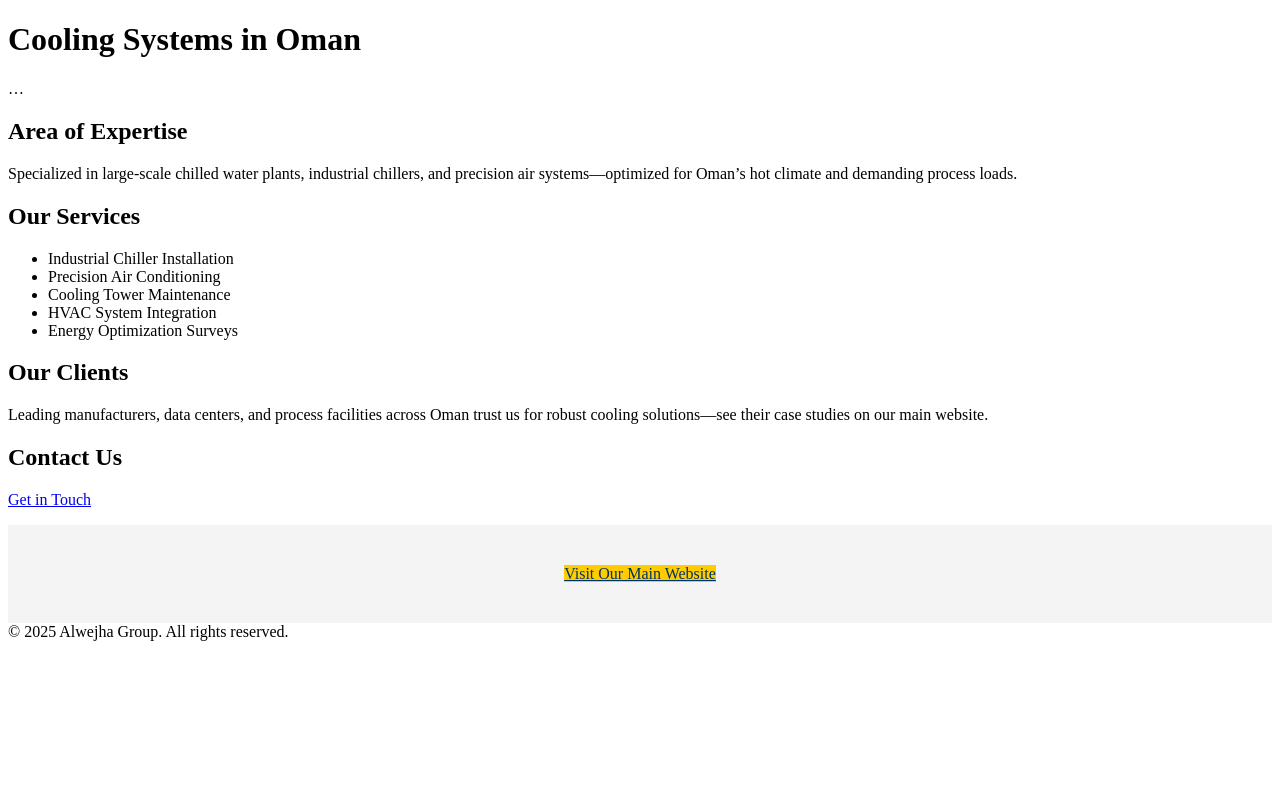
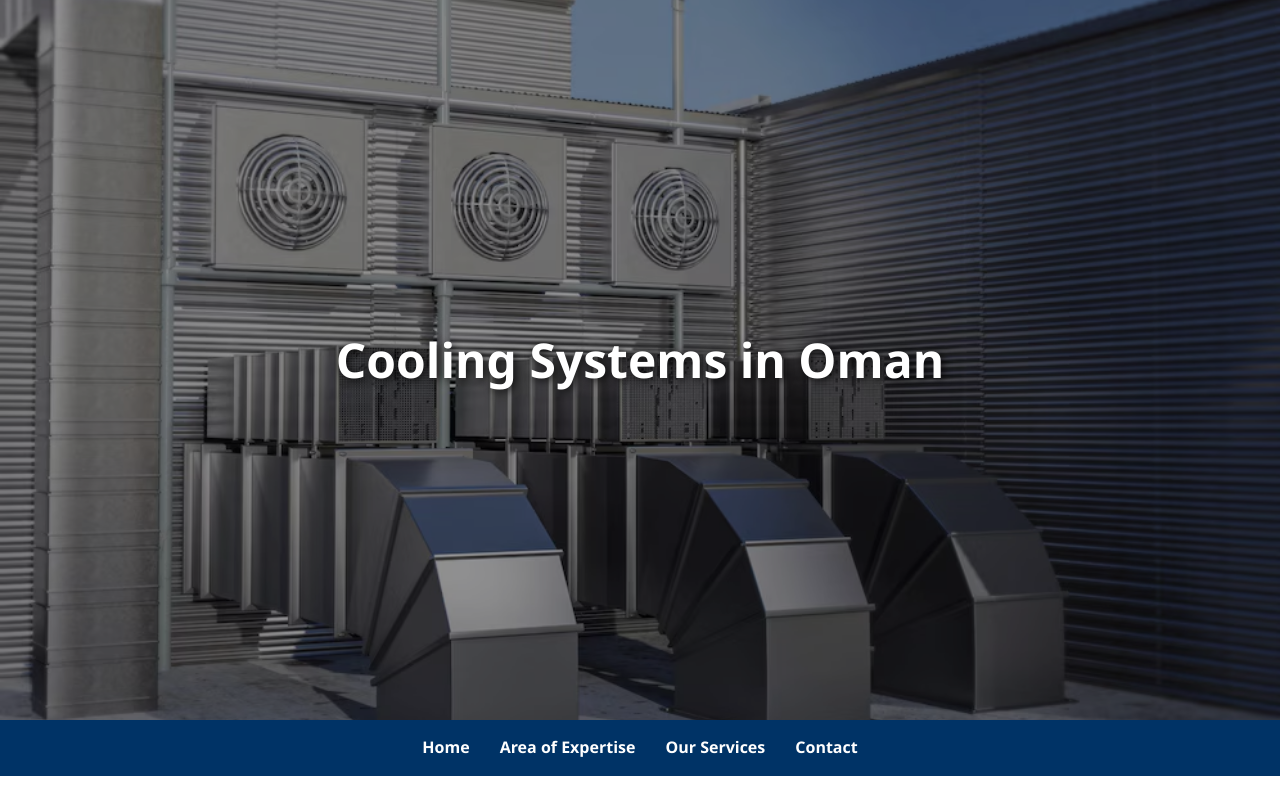
Before and after one commit to imferoz/cooling-systems-oman, a plain HTML site: page index.html in a window 1280 px wide. Shown: the top 800 px of the page. Drawn offline with Linux system fonts and the light colour scheme.

Commit message:
Update index.html

```diff
--- a/index.html
+++ b/index.html
@@ -1,4 +1,3 @@
-<!-- cooling-systems-oman.alwejhagroup.com/index.html -->
 <!DOCTYPE html>
 <html lang="en">
 <head>
@@ -7,13 +6,45 @@
   <meta name="description" content="Design and installation of industrial and commercial cooling systems in Oman—chillers, precision air, and chilled water solutions by Alwejha Group."/>
   <link rel="canonical" href="https://cooling-systems-oman.alwejhagroup.com/"/>
   <link rel="icon" type="image/webp" href="cooling-systems-oman.webp"/>
-  <style>/* same CSS; header background:url('cooling-systems-oman.webp') */</style>
+  <meta property="og:type" content="website"/>
+  <meta property="og:url" content="https://cooling-systems-oman.alwejhagroup.com/"/>
+  <meta property="og:title" content="Cooling Systems in Oman | Alwejha Group"/>
+  <meta property="og:description" content="Design and installation of industrial and commercial cooling systems in Oman—chillers, precision air, and chilled water solutions by Alwejha Group."/>
+  <meta property="og:image" content="https://cooling-systems-oman.alwejhagroup.com/cooling-systems-oman.webp"/>
+  <meta property="twitter:card" content="summary_large_image"/>
+  <meta property="twitter:url" content="https://cooling-systems-oman.alwejhagroup.com/"/>
+  <meta property="twitter:title" content="Cooling Systems in Oman | Alwejha Group"/>
+  <meta property="twitter:description" content="Design and installation of industrial and commercial cooling systems in Oman—chillers, precision air, and chilled water solutions by Alwejha Group."/>
+  <meta property="twitter:image" content="https://cooling-systems-oman.alwejhagroup.com/cooling-systems-oman.webp"/>
+
+  <style>
+    *{margin:0;padding:0;box-sizing:border-box;}
+    body{font-family:'Segoe UI',Tahoma,Geneva,Verdana,sans-serif;color:#333;background:#fff;line-height:1.6;}
+    header{background:url('cooling-systems-oman.webp')no-repeat center/cover;height:90vh;display:flex;align-items:center;justify-content:center;position:relative;text-align:center;color:#fff;}
+    header::after{content:"";position:absolute;top:0;left:0;right:0;bottom:0;background:rgba(0,0,0,0.4);}
+    header h1{z-index:1;font-size:3rem;text-shadow:2px 2px 8px rgba(0,0,0,0.8);}
+    nav{background:#003366;display:flex;justify-content:center;gap:30px;padding:15px 0;position:sticky;top:0;z-index:10;}
+    nav a{color:#fff;font-weight:600;text-decoration:none;transition:color .3s;}nav a:hover{color:#ffcc00;}
+    section{padding:60px 20px;max-width:1200px;margin:auto;}
+    section h2{color:#003366;margin-bottom:20px;font-size:2rem;text-align:center;}
+    section p,section ul{font-size:1rem;color:#555;text-align:center;}
+    ul{list-style:none;padding:0;}ul li{padding:8px 0;}
+    .btn{display:inline-block;padding:12px 25px;color:#fff;background:#003366;font-weight:bold;border-radius:5px;transition:background .3s;}
+    .btn:hover{background:#005599;}
+    footer{background:#003366;color:#fff;text-align:center;padding:20px;margin-top:40px;font-size:14px;}
+    @media(max-width:768px){header h1{font-size:2rem;}nav{flex-wrap:wrap;gap:15px;}}
+  </style>
 </head>
 <body>
 
   <header><h1>Cooling Systems in Oman</h1></header>
 
-  <nav>…</nav>
+  <nav>
+    <a href="https://www.alwejhagroup.com/">Home</a>
+    <a href="https://www.alwejhagroup.com/area-of-expertise">Area of Expertise</a>
+    <a href="https://www.alwejhagroup.com/our-services">Our Services</a>
+    <a href="https://www.alwejhagroup.com/contact">Contact</a>
+  </nav>
 
   <section id="expertise">
     <h2>Area of Expertise</h2>
@@ -42,7 +73,9 @@
   </section>
 
   <section style="text-align:center;padding:40px 0;background:#f4f4f4;">
-    <a class="btn" href="https://www.alwejhagroup.com/" style="background:#ffcc00;color:#003366;">Visit Our Main Website</a>
+    <a class="btn" href="https://www.alwejhagroup.com/" style="background:#ffcc00;color:#003366;">
+      Visit Our Main Website
+    </a>
   </section>
 
   <footer>&copy; 2025 Alwejha Group. All rights reserved.</footer>
```
